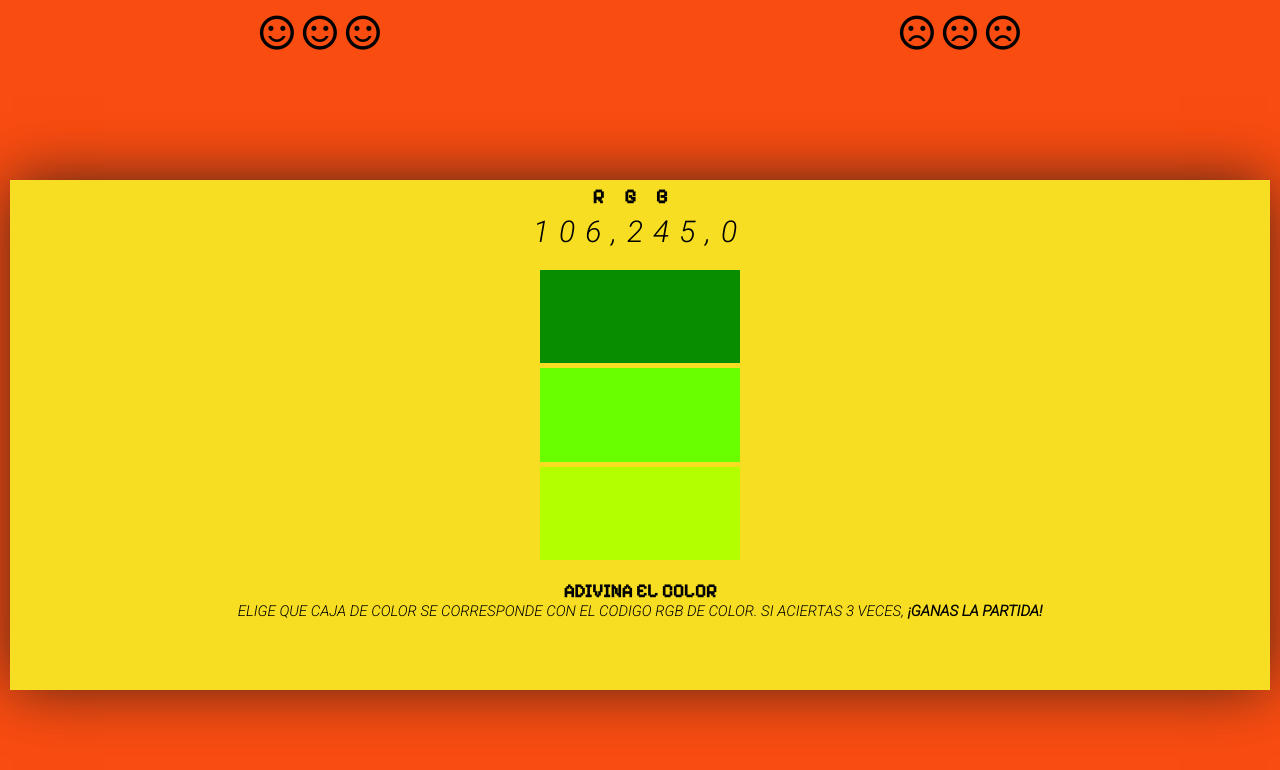
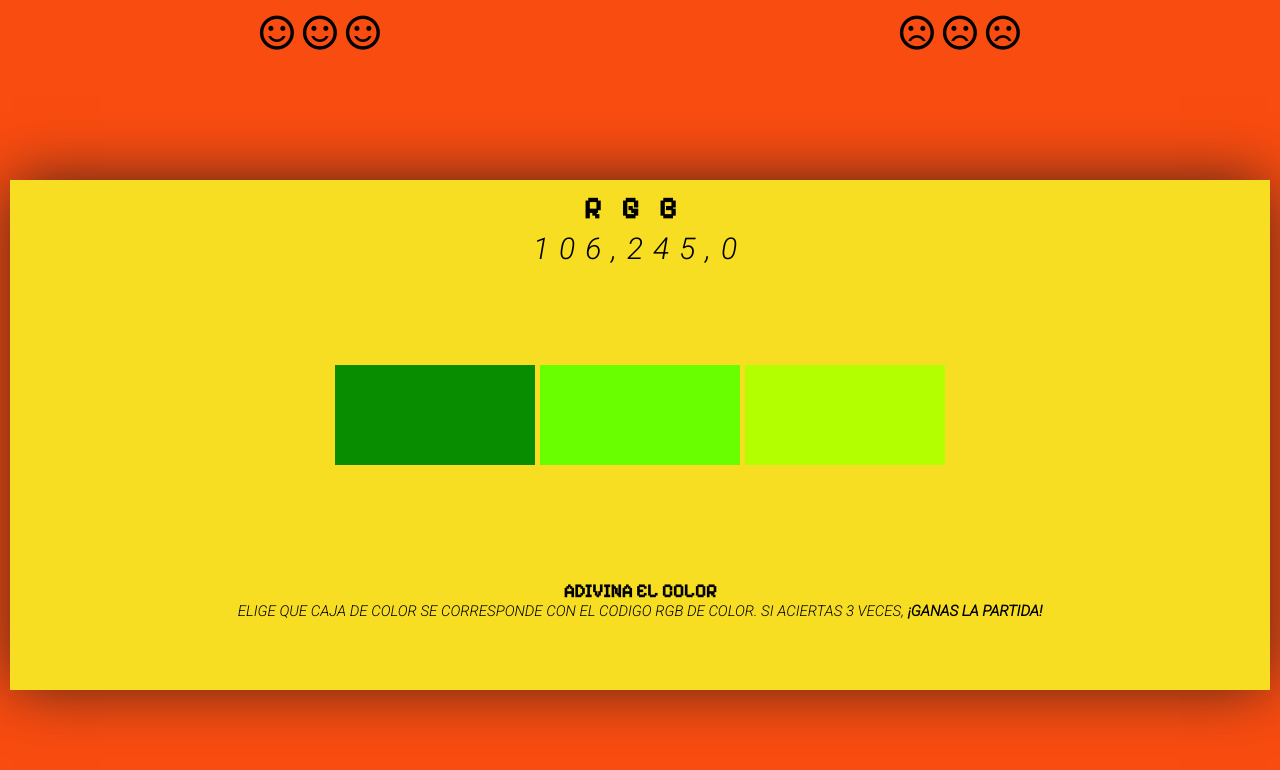
Before and after one commit to zoegongar/colores, a plain HTML site: page index.html in a window 1280 px wide. Drawn offline with nearby package versions, Linux system fonts and the light colour scheme; a web font is replaced by a local one.

Commit message:
agrego a las cajas flex para que estiren cuando crece la pantalla

```diff
--- a/style.css
+++ b/style.css
@@ -46,14 +46,13 @@ body {
 }
 .codigo-RGB {
   height: 70px;
-
-  padding: 5px;
   text-align: center;
+  padding: 10px;
 }
 .codigo-RGB h1 {
   font-family: var(--font-pixel);
   letter-spacing: 20px;
-  font-size: 20px;
+  font-size: 30px;
 }
 .codigo-RGB p {
   font-size: 30px;
@@ -63,7 +62,7 @@ body {
 /* *aqui van las cajas de colores  */
 .cajas {
   display: flex;
-  flex-direction: column;
+  flex-wrap: wrap;
   justify-content: center;
   align-items: center;
   margin: 20px;
```
